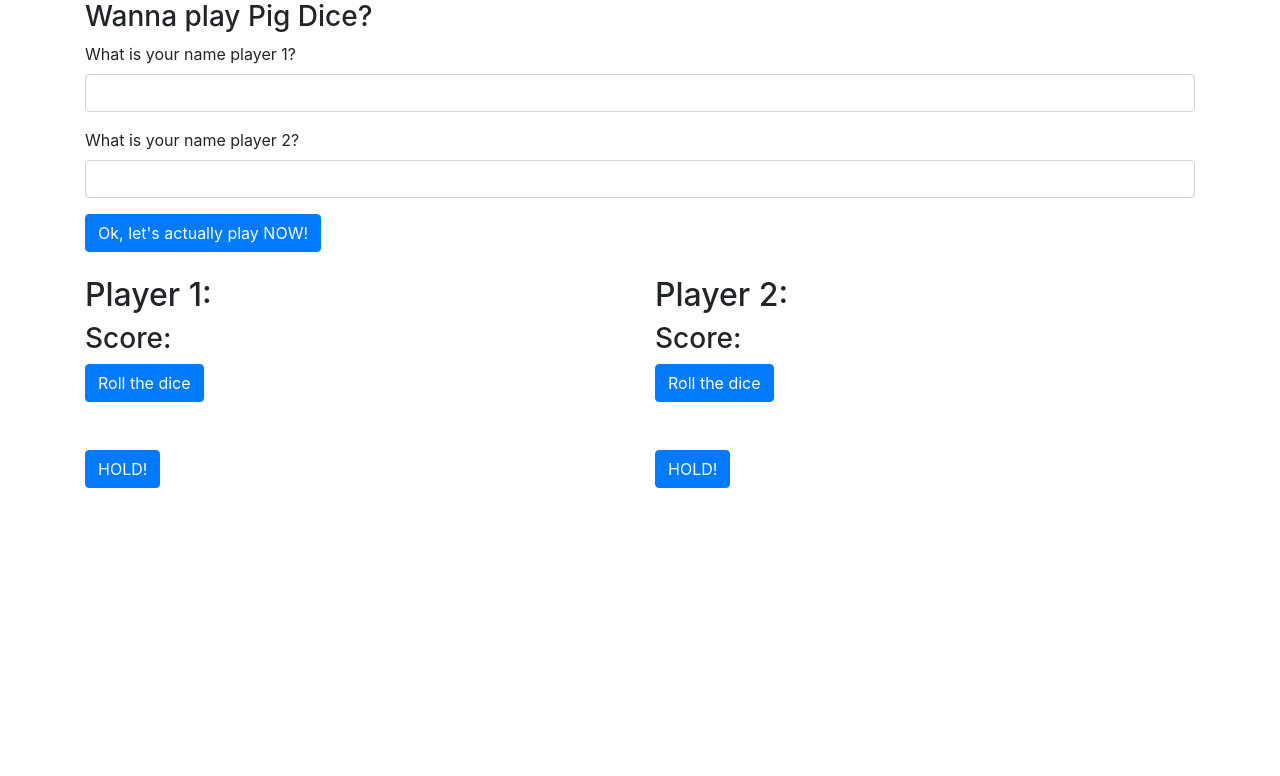
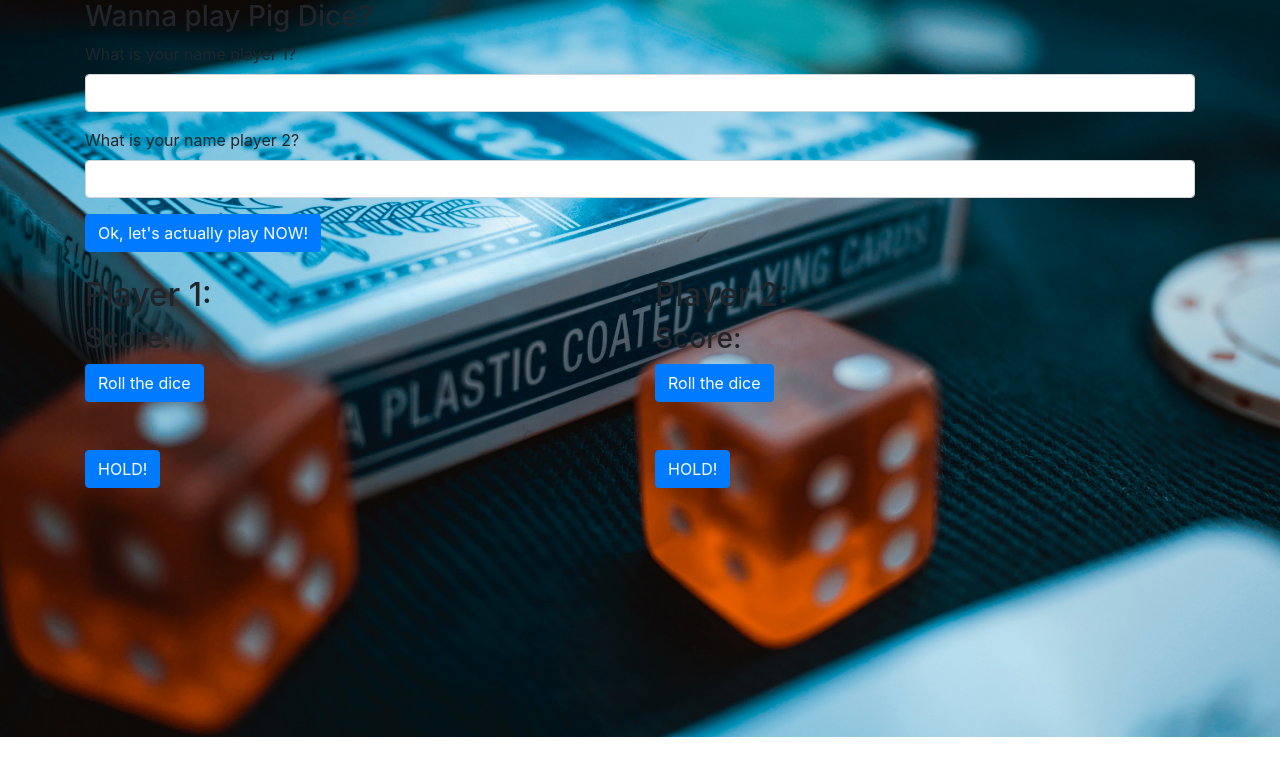
Before and after one commit to Geerocktricks/pig-dice, a plain HTML site: page index.html in a window 1280 px wide. Drawn offline with nearby package versions, Linux system fonts and the light colour scheme.

Commit message:
This commit adds my background image

```diff
--- a/css/style.css
+++ b/css/style.css
@@ -3,3 +3,10 @@
   margin: 0;
   padding: 0;
 }
+body{
+  background-image: url(../images/dice.jpg);
+  background-size: cover;
+  background-repeat: no-repeat;
+  background-position: center;
+
+}
--- a/index.html
+++ b/index.html
@@ -4,7 +4,7 @@
     <meta charset="utf-8">
     <link rel="stylesheet" href="https://stackpath.bootstrapcdn.com/bootstrap/4.1.3/css/bootstrap.min.css" integrity="sha384-MCw98/SFnGE8fJT3GXwEOngsV7Zt27NXFoaoApmYm81iuXoPkFOJwJ8ERdknLPMO" crossorigin="anonymous">
 <script src="https://stackpath.bootstrapcdn.com/bootstrap/4.1.3/js/bootstrap.min.js" integrity="sha384-ChfqqxuZUCnJSK3+MXmPNIyE6ZbWh2IMqE241rYiqJxyMiZ6OW/JmZQ5stwEULTy" crossorigin="anonymous"></script>
-<link rel="stylesheet" href="css/animate.css">
+<link rel="stylesheet" href="css/style.css">
     <title>PigDice</title>
     <script
   src="https://code.jquery.com/jquery-3.3.1.min.js"
```
Also changed, not shown: images/dice.jpg (added).
